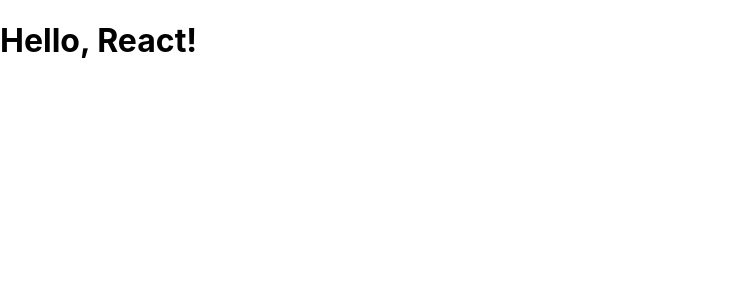
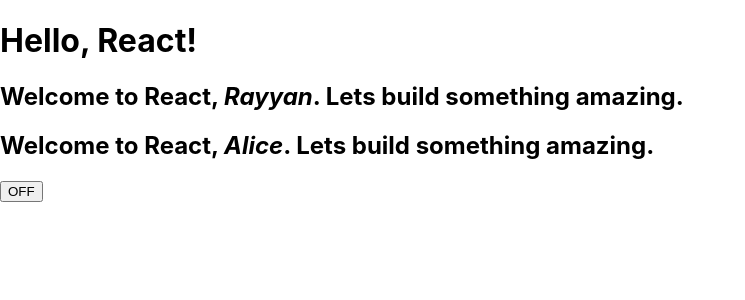
Before and after one commit to Rayyan-Karimi/Rayyan-React-Learn, a React (Create React App) app: page / in a window 1280 px wide. Shown: the top 300 px of the page, without its empty margins (0-745 px from the left). Built offline with nearby package versions, Linux system fonts and the light colour scheme.

Commit message:
react components, props, states

```diff
--- a/src/App.js
+++ b/src/App.js
@@ -1,7 +1,25 @@
+import React, { useState } from "react";
+
+function Greeting(props) {
+  return (
+    <h2>
+      Welcome to React, <i>{props.name}</i>. Lets build something amazing.
+    </h2>
+  );
+}
+
 function App() {
+  const [isOn, setIsOn] = useState(false);
+  const toggleButton = () => {
+    setIsOn(!isOn);
+  };
+
   return (
     <div>
       <h1>Hello, React!</h1>
+      <Greeting name="Rayyan" />
+      <Greeting name="Alice" />
+      <button onClick={toggleButton}>{isOn ? "ON" : "OFF"}</button>
     </div>
   );
 }
```
Also changed, not shown: 1 other file (tests, documents, lock files or other folders).
